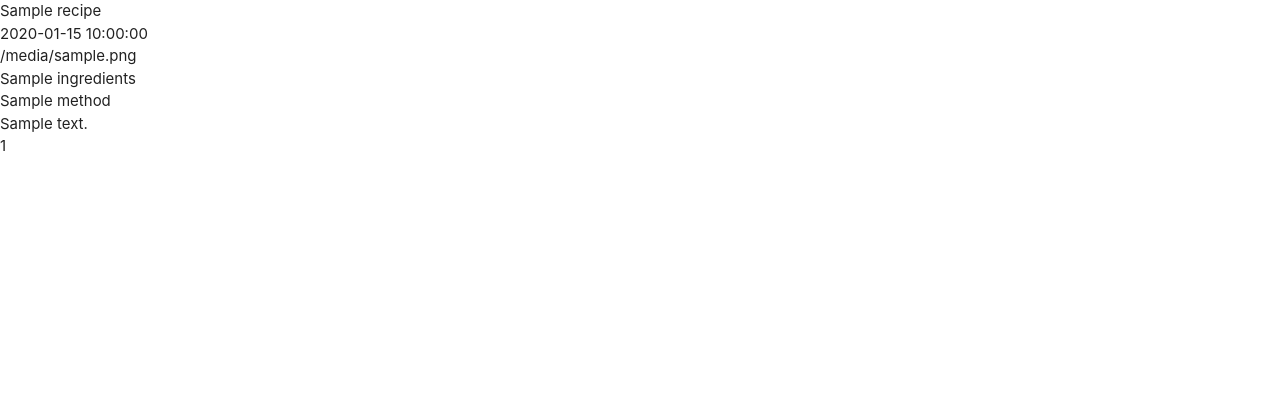
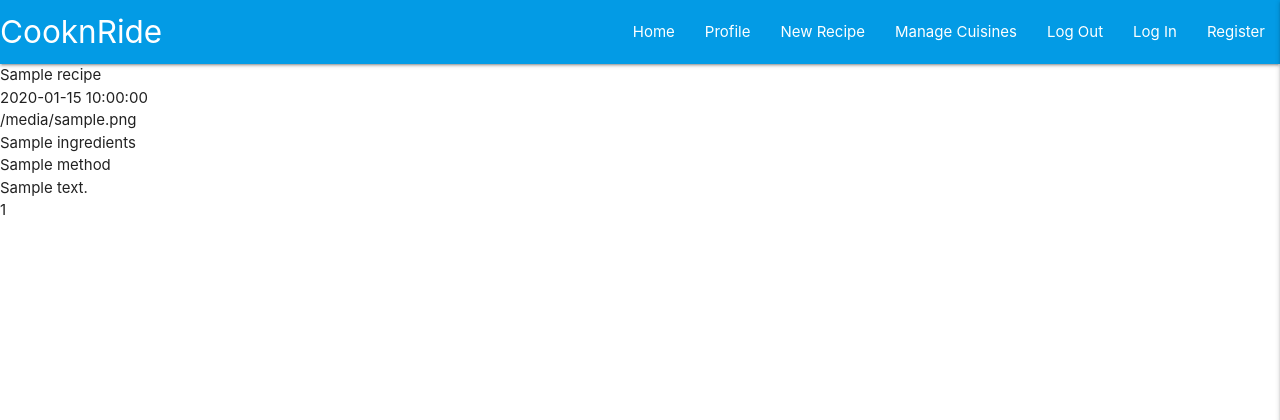
Before and after one commit to ictwise/pp3, a Flask app: page / in a window 1280 px wide. Shown: the top 420 px of the page. Run offline with Flask 2, Linux system fonts and the light colour scheme; tables that the repository leaves empty hold one stand-in row (values such as "Sample post"); a database or web service that is not in the repository returns one stand-in record (values such as "Sample title"); some libraries are stand-ins or nearby versions.

Commit message:
Add Materialize Navbar and Sidenav

```diff
--- /dev/null
+++ b/cooknride/static/js/script.js
@@ -0,0 +1,20 @@
+/*
+    jQuery for MaterializeCSS initialization
+*/
+
+$(document).ready(function () {
+    $(".sidenav").sidenav({edge: "right"});
+});
+
+
+
+
+
+/*
+    vanilla JavaScript for MaterializeCSS initialization
+*/
+
+// document.addEventListener('DOMContentLoaded', function () {
+//     let sidenavs = document.querySelectorAll(".sidenav");
+//     let sidenavsInstance = M.Sidenav.init(sidenavs, {edge: "right"});
+// });
--- a/cooknride/templates/base.html
+++ b/cooknride/templates/base.html
@@ -13,6 +13,37 @@
 </head>
 <body>
 
+	<header>
+        <!-- top navbar -->
+		<nav class="nav-extended text-shadow light-blue darken-1">
+			<div class="nav-wrapper">
+				<a href="{{ url_for('get_recipes') }}" class="brand-logo">CooknRide</a>
+				<a href="#" data-target="mobile-demo" class="sidenav-trigger right"><i class="fas fa-bars"></i></a>
+				<ul class="right hide-on-med-and-down">
+					<li><a href="{{ url_for('get_recipes') }}">Home</a></li>
+					<li><a href="#">Profile</a></li>
+					<li><a href="#">New Recipe</a></li>
+					<li><a href="#">Manage Cuisines</a></li>
+					<li><a href="#">Log Out</a></li>
+					<li><a href="#">Log In</a></li>
+					<li><a href="#">Register</a></li>
+				</ul>
+			</div>
+		</nav>
+
+        <!-- mobile sidenav -->
+		<ul class="sidenav" id="mobile-demo">
+            <li><h4 class="center-align light-blue-text text-darken 4">Task Manager</h4></li>
+            <li><a href="{{ url_for('get_recipes') }}">Home</a></li>
+            <li><a href="#">Profile</a></li>
+            <li><a href="#">New Recipe</a></li>
+            <li><a href="#">Manage Cuisines</a></li>
+            <li><a href="#">Log Out</a></li>
+            <li><a href="#">Log In</a></li>
+            <li><a href="#">Register</a></li>
+		</ul>
+	</header>
+
     {% block content %}
     {% endblock %}
 
```
